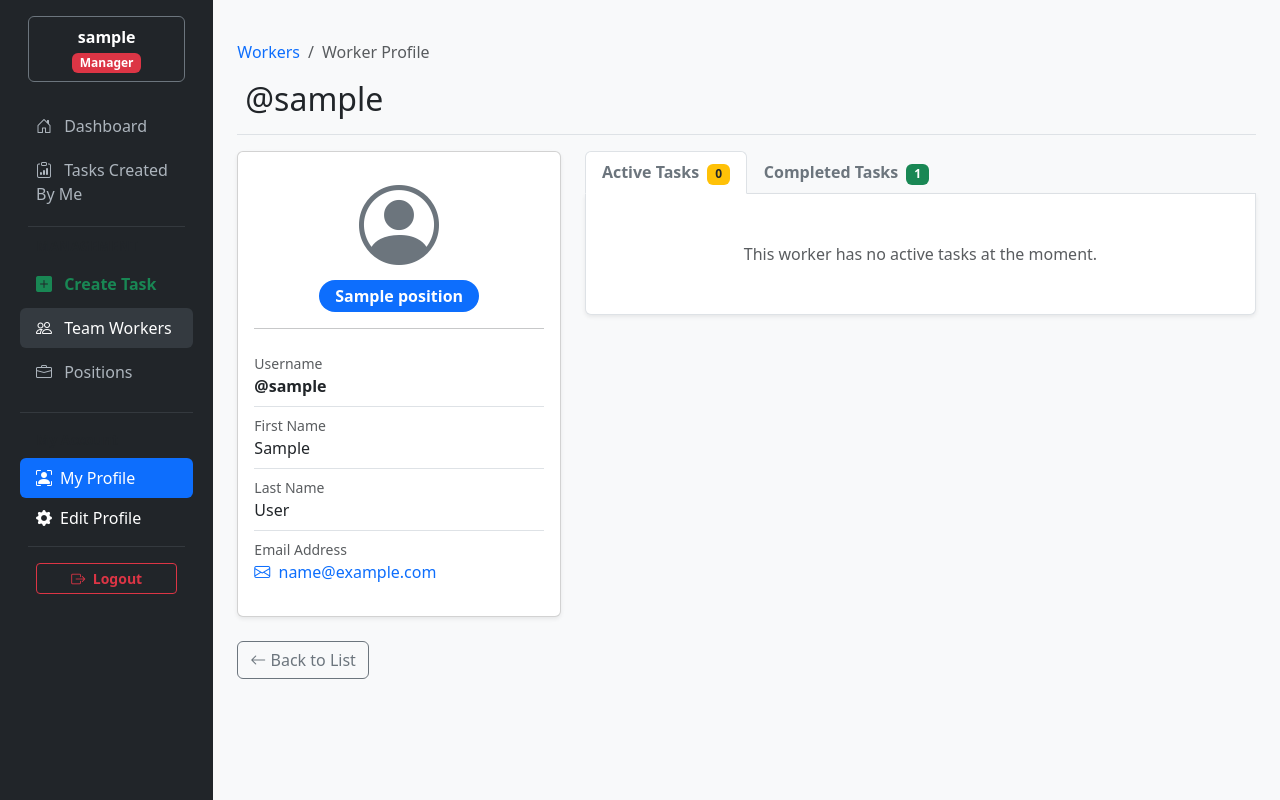
After one commit to PavelPereverzev1/it-task-manager, a Django app: page /workers/1/ in a window 1280 px wide. The commit adds this page. Run offline with Django 5.2, Linux system fonts and the light colour scheme; a user stored in the database is signed in; tables that the repository leaves empty hold one stand-in row (values such as "Sample post"); some libraries are stand-ins or nearby versions.

Commit message:
style: add information to worker detail and move personal profile links to sidebar

```diff
--- a/manager/urls.py
+++ b/manager/urls.py
@@ -9,6 +9,7 @@ from .views import (
     TaskListView,
     TaskUpdateStatusView,
     TaskUpdateView,
+    WorkerDetailView,
     WorkerListView,
     WorkerRegisterView,
     index,
@@ -27,10 +28,9 @@ urlpatterns = [
         TaskUpdateStatusView.as_view(),
         name="task-update-status",
     ),
-    path(
-        "tasks/<int:pk>/delete/", TaskDeleteView.as_view(), name="task-delete"
-    ),  # или "task-confirm-delete"
+    path("tasks/<int:pk>/delete/", TaskDeleteView.as_view(), name="task-delete"),
     path("workers/", WorkerListView.as_view(), name="worker-list"),
+    path("workers/<int:pk>/", WorkerDetailView.as_view(), name="worker-detail"),
     path("positions/", PositionListView.as_view(), name="position-list"),
 ]
 
--- a/manager/views.py
+++ b/manager/views.py
@@ -74,6 +74,14 @@ class TaskListView(LoginRequiredMixin, generic.ListView):
             return queryset.filter(created_by=self.request.user)
 
         return queryset.filter(assignees=self.request.user)
+
+
+class TaskDetailView(LoginRequiredMixin, generic.DetailView):
+    model = Task
+    template_name = "manager/task_detail.html"
+    context_object_name = "task"
+
+    queryset = Task.objects.prefetch_related("assignees").select_related("task_type")
 
 
 class TaskCreateView(LoginRequiredMixin, UserPassesTestMixin, generic.CreateView):
@@ -158,6 +166,34 @@ class WorkerListView(LoginRequiredMixin, generic.ListView):
         return context
 
 
+class WorkerDetailView(LoginRequiredMixin, generic.DetailView):
+    model = Worker
+    context_object_name = "worker"
+    template_name = "manager/worker_detail.html"
+
+    def get_context_data(self, **kwargs):
+        context = super().get_context_data(**kwargs)
+        worker = self.get_object()
+
+        # Получаем все задачи, закрепленные за этим сотрудником
+        worker_tasks = (
+            worker.tasks.all()
+        )  # Предполагаем, что related_name="tasks" у связи assignees в модели Task
+
+        # Если related_name не задан, Django по умолчанию использует task_set:
+        # worker_tasks = worker.task_set.all()
+
+        # Делим задачи на две категории для красивого отображения в табах или списках
+        context["in_progress_tasks"] = worker_tasks.filter(is_completed=False).order_by(
+            "deadline"
+        )
+        context["completed_tasks"] = worker_tasks.filter(is_completed=True).order_by(
+            "-deadline"
+        )
+
+        return context
+
+
 class WorkerRegisterView(generic.CreateView):
     model = Worker
     form_class = WorkerCreationForm
@@ -172,11 +208,3 @@ class PositionListView(LoginRequiredMixin, generic.ListView):
     template_name = "manager/position_list.html"
 
     queryset = Position.objects.annotate(workers_count=Count("workers"))
-
-
-class TaskDetailView(LoginRequiredMixin, generic.DetailView):
-    model = Task
-    template_name = "manager/task_detail.html"
-    context_object_name = "task"
-
-    queryset = Task.objects.prefetch_related("assignees").select_related("task_type")
--- a/templates/includes/sidebar.html
+++ b/templates/includes/sidebar.html
@@ -55,6 +55,20 @@
         </li>
       {% endif %}
 
+      <hr class="text-secondary">
+      <div class="text-muted small uppercase px-3 mb-2 fw-bold">My Account</div>
+
+      <a href="{% url 'manager:worker-detail' user.id %}"
+         class="nav-link text-white d-flex align-items-center gap-2 px-3 py-2 rounded {% if request.resolver_match.url_name == 'worker-detail' and object.id == user.id %}bg-primary{% endif %}">
+        <i class="bi bi-person-bounding-box"></i>
+        <span>My Profile</span>
+      </a>
+
+      <a href="#" class="nav-link text-white d-flex align-items-center gap-2 px-3 py-2 rounded">
+        <i class="bi bi-gear-fill"></i>
+        <span>Edit Profile</span>
+      </a>
+
       <hr class="text-secondary mx-2 my-2">
       <li class="nav-item mt-auto">
         <form action="{% url 'logout' %}" method="post" class="px-3 mt-2">
--- /dev/null
+++ b/templates/manager/worker_detail.html
@@ -0,0 +1,125 @@
+{% extends "base.html" %}
+
+{% block title %}Profile: {{ worker.username }} - IT Task Manager{% endblock %}
+
+{% block content %}
+  <div class="pt-3 pb-2 mb-3 border-bottom">
+    <nav aria-label="breadcrumb">
+      <ol class="breadcrumb">
+        <li class="breadcrumb-item"><a href="{% url 'manager:worker-list' %}" class="text-decoration-none">Workers</a>
+        </li>
+        <li class="breadcrumb-item active" aria-current="page">Worker Profile</li>
+      </ol>
+    </nav>
+    <h1 class="h2"><i class="bi bi-person-card-heading me-2"></i> @{{ worker.username }}</h1>
+  </div>
+
+  <div class="row">
+    <div class="col-md-4">
+      <div class="card shadow-sm mb-4">
+        <div class="card-body py-4">
+          <div class="text-center mb-3">
+            <div class="display-1 text-secondary">
+              <i class="bi bi-person-circle"></i>
+            </div>
+            <span class="badge bg-primary fs-6 px-3 py-2 rounded-pill mt-2">
+          {{ worker.position.name|default:"Developer" }}
+        </span>
+          </div>
+
+          <hr>
+
+          <ul class="list-group list-group-flush">
+            <li class="list-group-item px-0 py-2">
+              <small class="text-muted d-block">Username</small>
+              <strong class="text-dark">@{{ worker.username }}</strong>
+            </li>
+            <li class="list-group-item px-0 py-2">
+              <small class="text-muted d-block">First Name</small>
+              <span class="text-dark">{{ worker.first_name|default:"—" }}</span>
+            </li>
+            <li class="list-group-item px-0 py-2">
+              <small class="text-muted d-block">Last Name</small>
+              <span class="text-dark">{{ worker.last_name|default:"—" }}</span>
+            </li>
+            <li class="list-group-item px-0 py-2">
+              <small class="text-muted d-block">Email Address</small>
+              <a href="mailto:{{ worker.email }}" class="text-decoration-none">
+                <i class="bi bi-envelope me-1"></i> {{ worker.email|default:"No email provided" }}
+              </a>
+            </li>
+          </ul>
+        </div>
+      </div>
+      <a href="{% url 'manager:worker-list' %}" class="btn btn-outline-secondary">
+        <i class="bi bi-arrow-left"></i> Back to List
+      </a>
+    </div>
+
+    <div class="col-md-8">
+      <ul class="nav nav-tabs id=" workerTasksTab
+      " role="tablist">
+      <li class="nav-item" role="presentation">
+        <button class="nav-link active fw-bold text-secondary" id="active-tab" data-bs-toggle="tab"
+                data-bs-target="#active-tasks" type="button" role="tab" aria-controls="active-tasks"
+                aria-selected="true">
+          Active Tasks <span class="badge bg-warning text-dark ms-1">{{ in_progress_tasks.count }}</span>
+        </button>
+      </li>
+      <li class="nav-item" role="presentation">
+        <button class="nav-link fw-bold text-secondary" id="completed-tab" data-bs-toggle="tab"
+                data-bs-target="#completed-tasks" type="button" role="tab" aria-controls="completed-tasks"
+                aria-selected="false">
+          Completed Tasks <span class="badge bg-success text-white ms-1">{{ completed_tasks.count }}</span>
+        </button>
+      </li>
+      </ul>
+
+      <div class="tab-content bg-white border border-top-0 rounded-bottom p-4 shadow-sm" id="workerTasksTabContent">
+
+        <div class="tab-pane fade show active" id="active-tasks" role="tabpanel" aria-labelledby="active-tab">
+          {% if in_progress_tasks %}
+            <div class="list-group list-group-flush">
+              {% for task in in_progress_tasks %}
+                <a href="{% url 'manager:task-detail' task.id %}"
+                   class="list-group-item list-group-item-action d-flex justify-content-between align-items-center px-0 py-3">
+                  <div>
+                    <h6 class="mb-1 fw-bold text-dark">{{ task.name }}</h6>
+                    <small class="text-muted">
+                      <i class="bi bi-calendar-event me-1"></i> Deadline: {{ task.deadline|date:"M d, Y" }}
+                    </small>
+                  </div>
+                  <span class="badge bg-warning-subtle text-warning border border-warning">In Progress</span>
+                </a>
+              {% endfor %}
+            </div>
+          {% else %}
+            <p class="text-muted text-center py-4 mb-0">This worker has no active tasks at the moment.</p>
+          {% endif %}
+        </div>
+
+        <div class="tab-pane fade" id="completed-tasks" role="tabpanel" aria-labelledby="completed-tab">
+          {% if completed_tasks %}
+            <div class="list-group list-group-flush">
+              {% for task in completed_tasks %}
+                <a href="{% url 'manager:task-detail' task.id %}"
+                   class="list-group-item list-group-item-action d-flex justify-content-between align-items-center px-0 py-3">
+                  <div>
+                    <h6 class="mb-1 fw-bold text-secondary text-decoration-line-through">{{ task.name }}</h6>
+                    <small class="text-muted">
+                      <i class="bi bi-calendar-check me-1"></i> Finished
+                    </small>
+                  </div>
+                  <span class="badge bg-success-subtle text-success border border-success">Completed</span>
+                </a>
+              {% endfor %}
+            </div>
+          {% else %}
+            <p class="text-muted text-center py-4 mb-0">No completed tasks found for this worker.</p>
+          {% endif %}
+        </div>
+
+      </div>
+    </div>
+  </div>
+{% endblock %}
--- a/templates/manager/worker_list.html
+++ b/templates/manager/worker_list.html
@@ -38,7 +38,8 @@
                   </span>
               </td>
               <td class="text-end pe-4">
-                <a href="#" class="btn btn-sm btn-outline-primary">View Profile</a>
+                <a href="{% url 'manager:worker-detail' worker.id %}" class="btn btn-sm btn-outline-primary">
+                  <i class="bi bi-eye me-1"></i> View Profile</a>
               </td>
             </tr>
           {% empty %}
```
